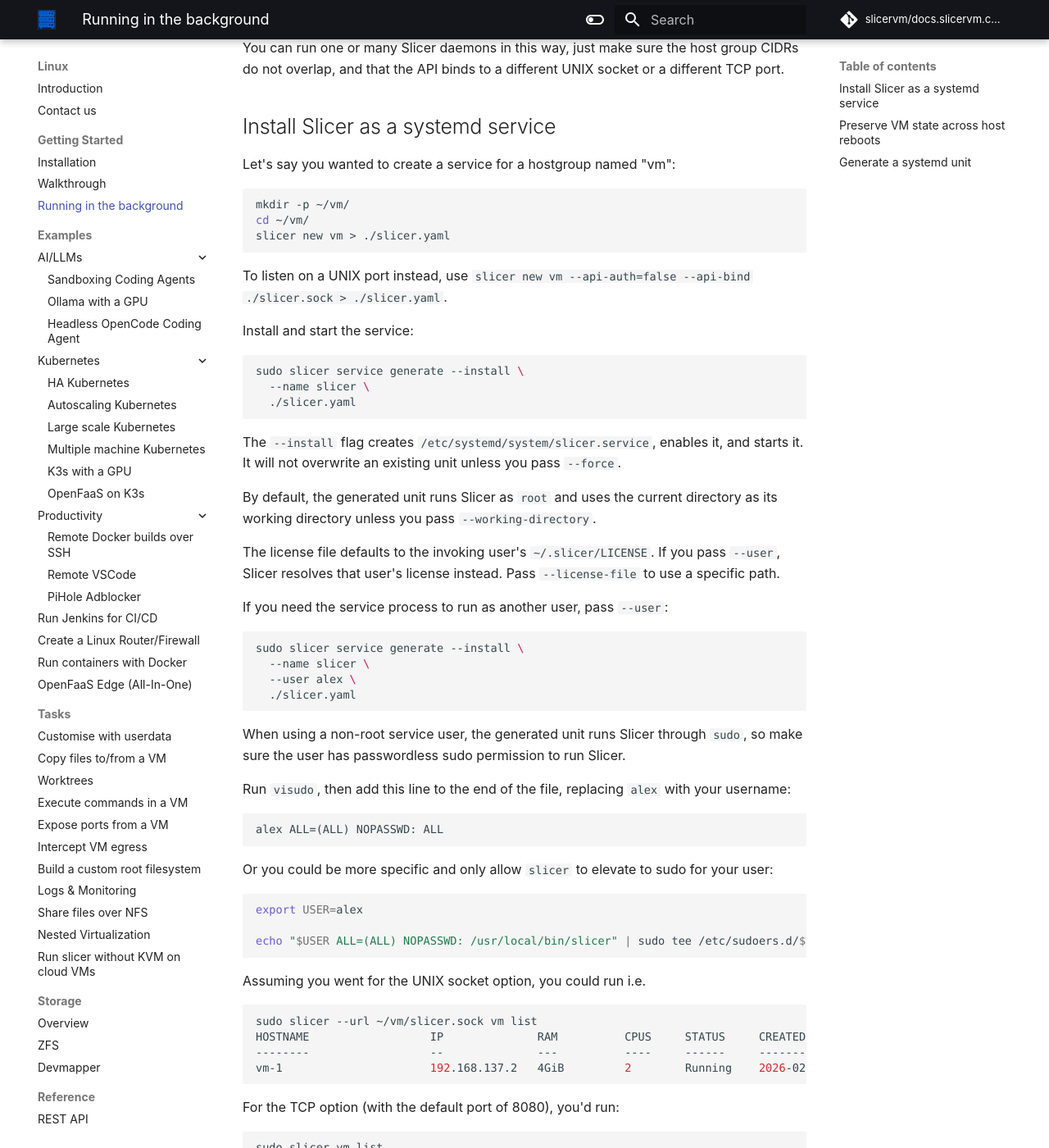
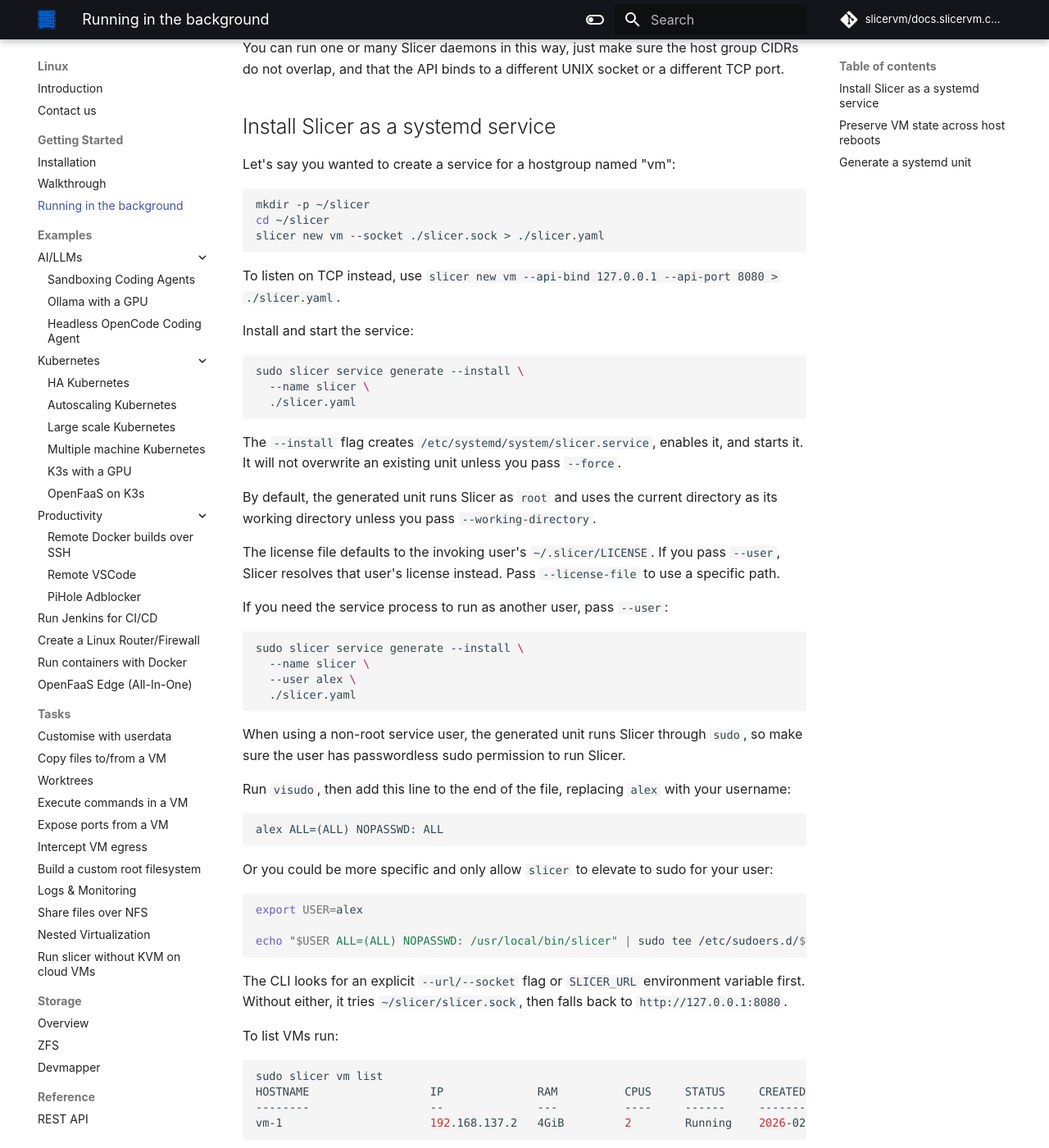
Before and after one commit to slicervm/docs.slicervm.com, an MkDocs documentation site: the page built from docs/getting-started/daemon.md, in a window 1280 px wide and 1400 px high, scrolled down 527 px. Shown: the whole window at 82% size. Built offline with MkDocs 1.6.1 and Material for MkDocs 9.7.7, drawn with Linux system fonts in a browser that asks for light colours; some web fonts are replaced; comment, search, counter and statistics services are not loaded.

Commit message:
Run Slicer from the default Linux directory
Use ~/slicer as the working directory for the initial Linux walkthrough
and systemd daemon setup. This places slicer.sock at
~/slicer/slicer.sock, where the CLI now discovers it automatically.

Signed-off-by: Han Verstraete (OpenFaaS Ltd) <han@openfaas.com>

````diff
--- a/docs/getting-started/daemon.md
+++ b/docs/getting-started/daemon.md
@@ -16,12 +16,12 @@ You can run one or many Slicer daemons in this way, just make sure the host grou
 Let's say you wanted to create a service for a hostgroup named "vm":
 
 ```bash
-mkdir -p ~/vm/
-cd ~/vm/
-slicer new vm > ./slicer.yaml
+mkdir -p ~/slicer
+cd ~/slicer
+slicer new vm --socket ./slicer.sock > ./slicer.yaml
 ```
 
-To listen on a UNIX port instead, use `slicer new vm --api-auth=false --api-bind ./slicer.sock > ./slicer.yaml`.
+To listen on TCP instead, use `slicer new vm --api-bind 127.0.0.1 --api-port 8080 > ./slicer.yaml`.
 
 Install and start the service:
 
@@ -62,16 +62,11 @@ export USER=alex
 echo "$USER ALL=(ALL) NOPASSWD: /usr/local/bin/slicer" | sudo tee /etc/sudoers.d/$USER-slicer
 ```
 
-Assuming you went for the UNIX socket option, you could run i.e.
+The CLI looks for an explicit `--url/--socket` flag or `SLICER_URL` environment variable
+first. Without either, it tries `~/slicer/slicer.sock`, then falls back to
+`http://127.0.0.1:8080`.
 
-```bash
-sudo slicer --url ~/vm/slicer.sock vm list
-HOSTNAME                  IP              RAM          CPUS     STATUS     CREATED              TAGS
---------                  --              ---          ----     ------     -------              -----
-vm-1                      192.168.137.2   4GiB         2        Running    2026-02-27 16:30:53
-```
-
-For the TCP option (with the default port of 8080), you'd run:
+To list VMs run:
 
 ```bash
 sudo slicer vm list
````
Also changed, not shown: docs/getting-started/walkthrough.md (+5 -2 lines).
